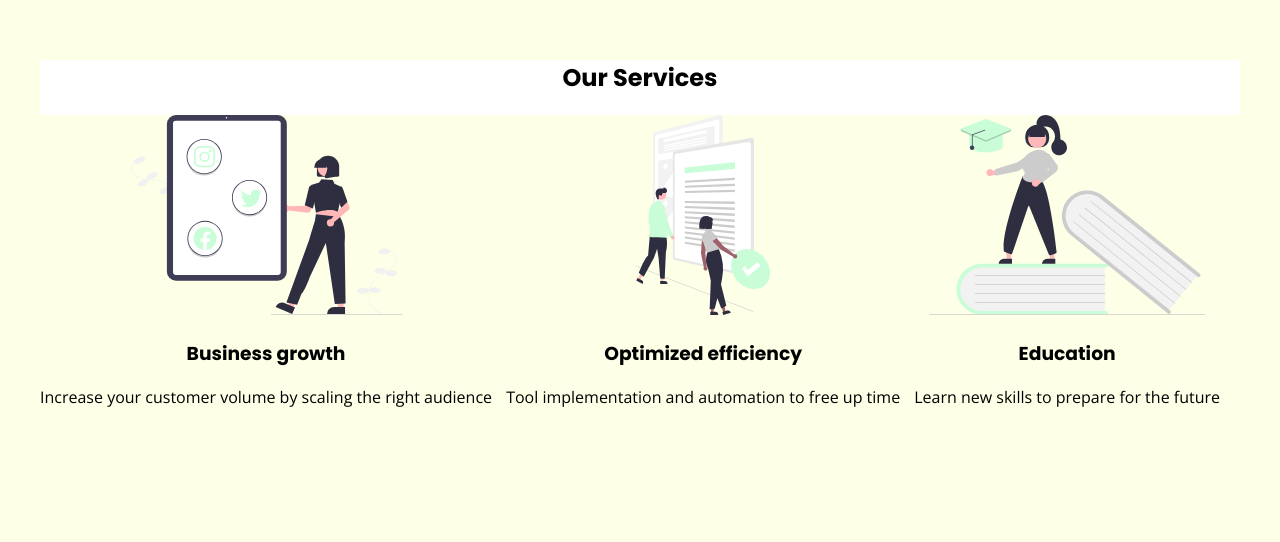
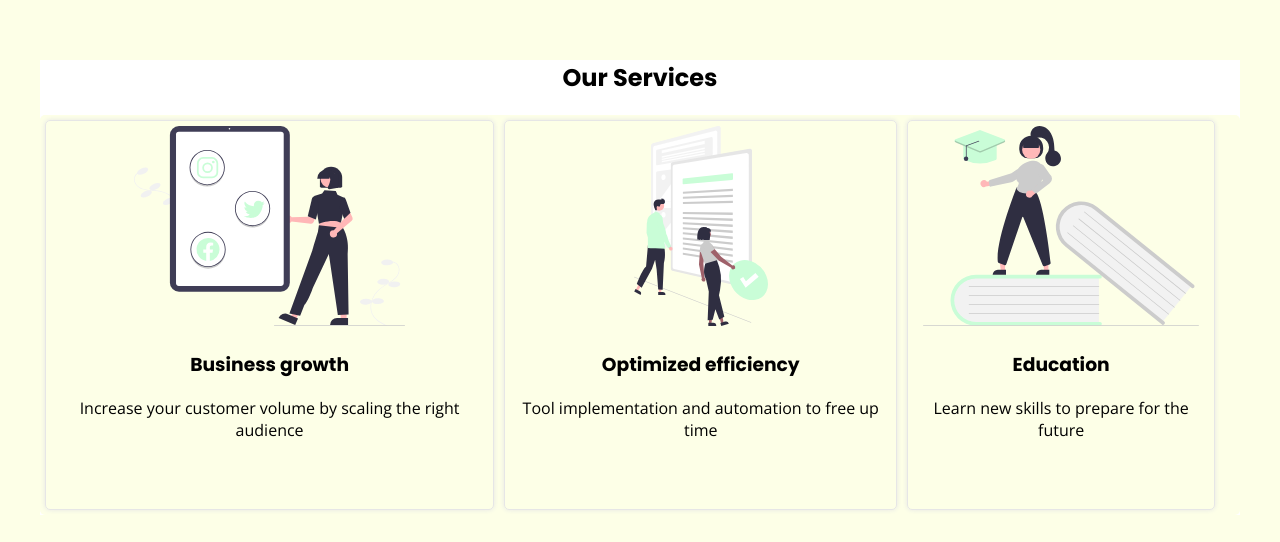
Before and after one commit to dfvanegas1/landing, a plain HTML site: page index.html in a window 1280 px wide. Shown: the part 660-1202 px from the top of the page. Drawn offline with nearby package versions, Linux system fonts and the light colour scheme.

Commit message:
my landing page

```diff
--- a/css/components/cards.css
+++ b/css/components/cards.css
@@ -5,6 +5,16 @@
   height: 400px;
   background-color: rgb(253, 255, 231);
   padding-right: 20px;
+  border-radius: 5px;
+
+}
+
+.card {
+  border: 1px solid rgb(230, 230, 230);
+  box-shadow: 0 0 5px rgb(230, 230, 230);
+  border-radius: 5px;
+  padding: 5px;
+  margin: 5px;
 }
 
 .cards img {
```
